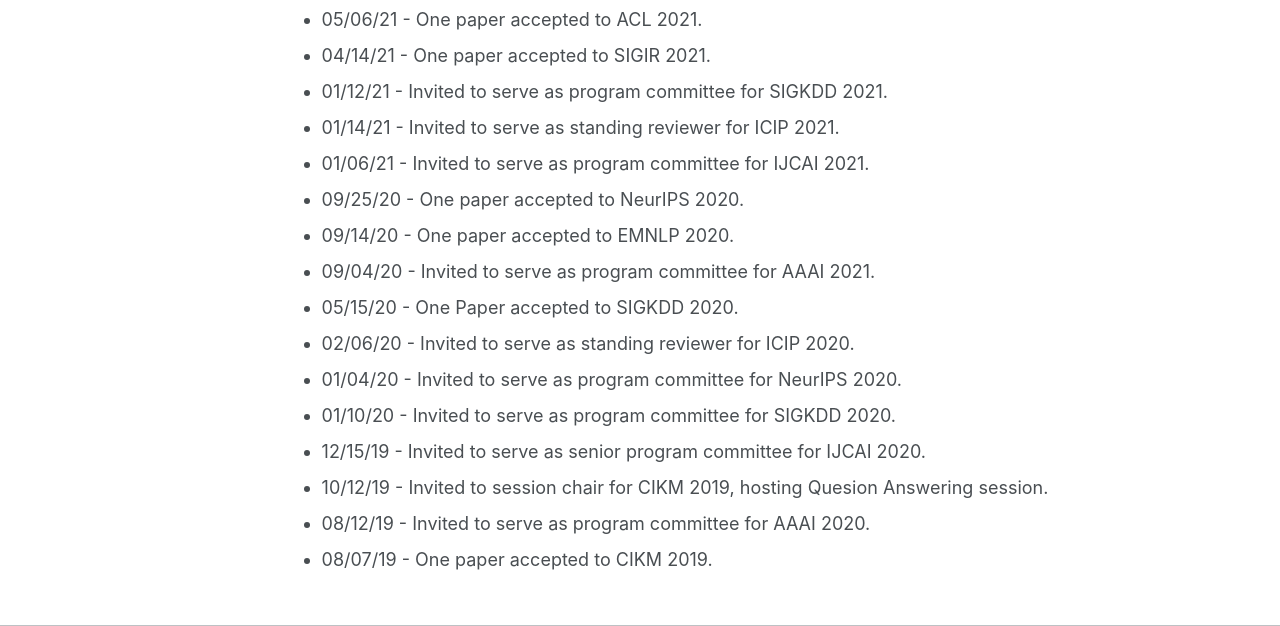
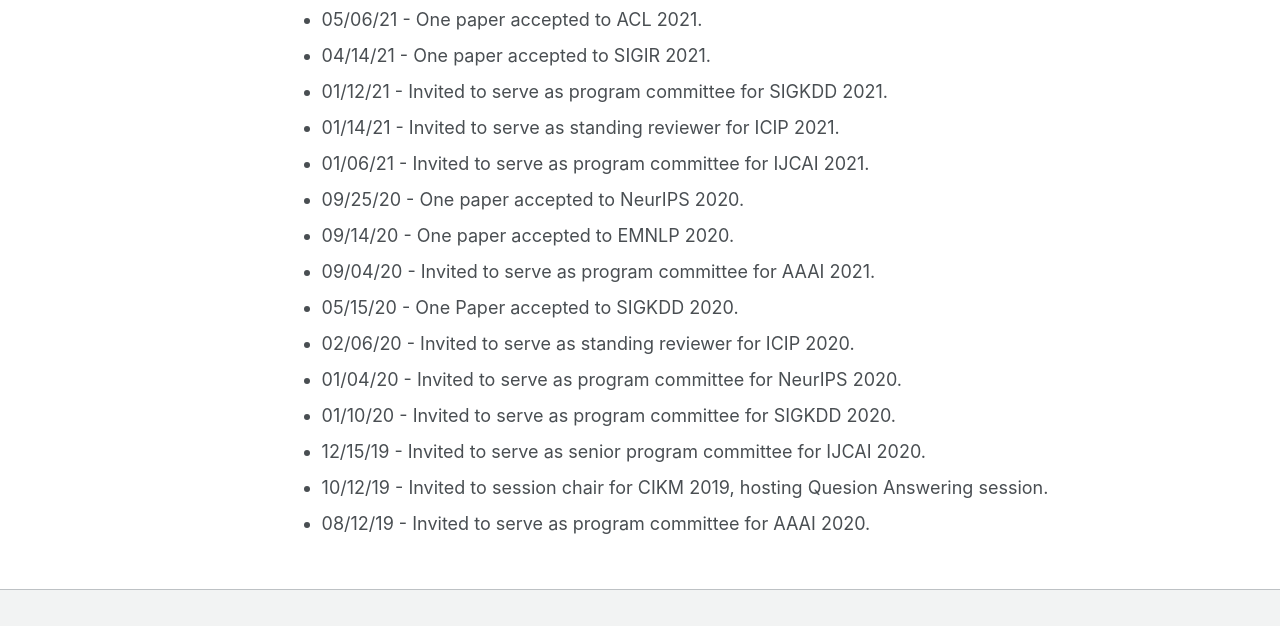
Before and after one commit to wqfcr/wqfcr.github.io, a plain HTML site: page index.html in a window 1280 px wide. Shown: the part 1840-2466 px from the top of the page. Drawn offline with nearby package versions, Linux system fonts and the light colour scheme; some packages are replaced by stand-ins of ours.

Commit message:
Update index.html

```diff
--- a/index.html
+++ b/index.html
@@ -212,7 +212,6 @@
                                 <li>12/15/19 - Invited to serve as senior program committee for IJCAI 2020.</li>
                                 <li>10/12/19 - Invited to session chair for CIKM 2019, hosting Quesion Answering session.</li>
                                 <li>08/12/19 - Invited to serve as program committee for AAAI 2020.</li>
-                                <li>08/07/19 - One paper accepted to CIKM 2019.</li>
                             </ul>
                     </section>
                     <footer class="page__meta"></footer>
```
